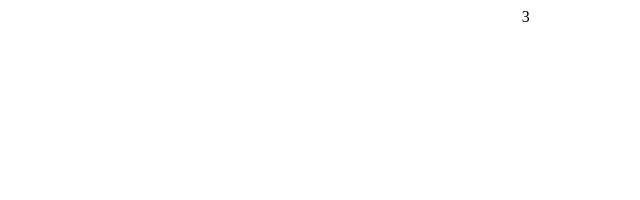
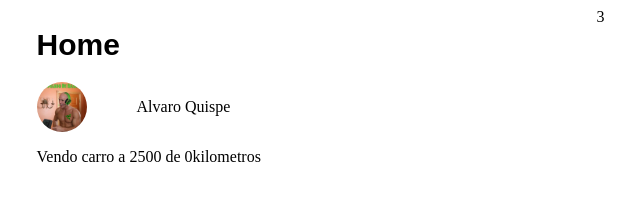
Before and after one commit to AlvaroAndreyCVera/rpp, a plain HTML site: page index.html in a window 1280 px wide. Shown: the whole page, without its empty margins (332-972 px from the left). Drawn offline with Linux system fonts and the light colour scheme.

Commit message:
modificacion2
modificacion de colimna 2

```diff
--- a/index.html
+++ b/index.html
@@ -28,7 +28,22 @@
         </div>
 
         <div class="grid-item">
+            <div class="titulo_intermedio">
+                <h1>Home</h1>
+            </div>
 
+
+            <div>
+                <!--Colocar img-->
+                <div class="Comentario">
+                    <img src="img/perfil.png" alt="">
+                <!-- nombre -->
+                <p>Alvaro Quispe</p>
+
+                </div>
+                  <!-- Comentario -->
+                  <p>Vendo carro a 2500 de 0kilometros </p>
+            </div>
 
 
         </div>
--- a/lista.css
+++ b/lista.css
@@ -13,3 +13,16 @@
     width: 25px;
 
   }
+  .titulo_intermedio{
+    font-size: 15px;
+    font-family:Arial, Helvetica, sans-serif;
+  }
+  .Comentario{
+    display: flex;
+    gap: 50px;
+  }
+  .Comentario img{
+
+    width: 50px;
+    border-radius: 50px;
+  }
```
Also changed, not shown: img/perfil.png (added).
